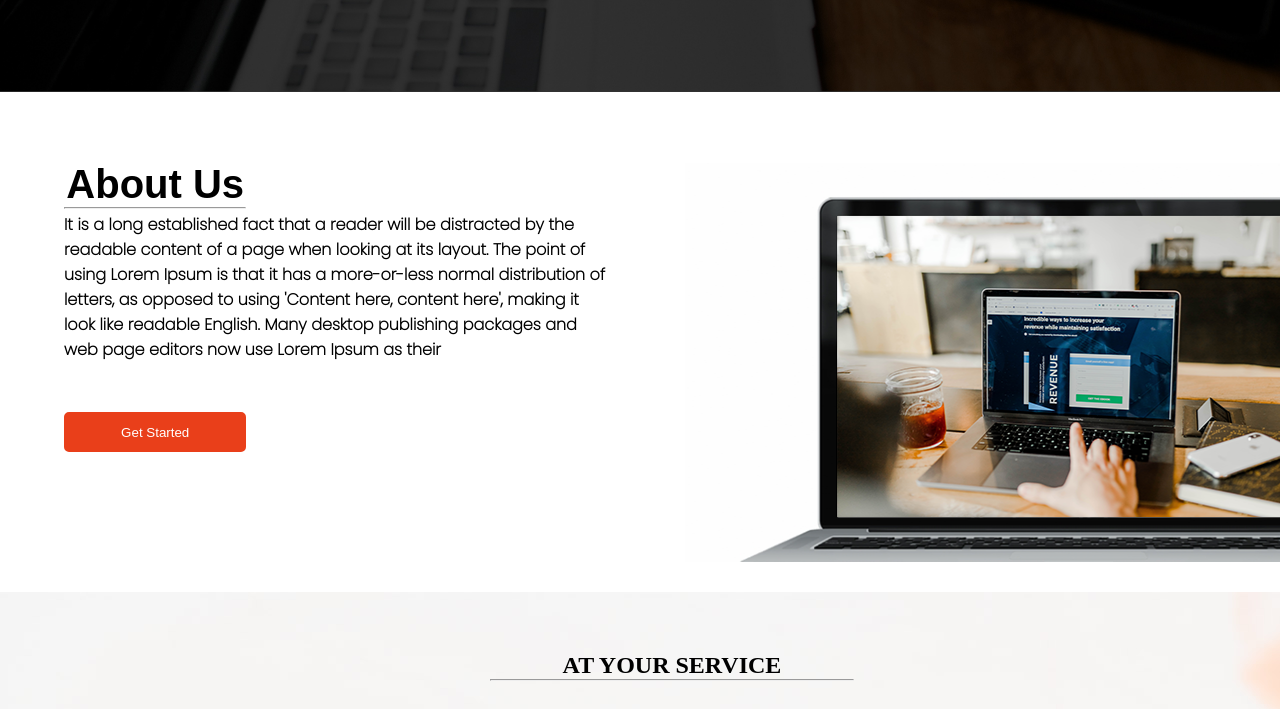
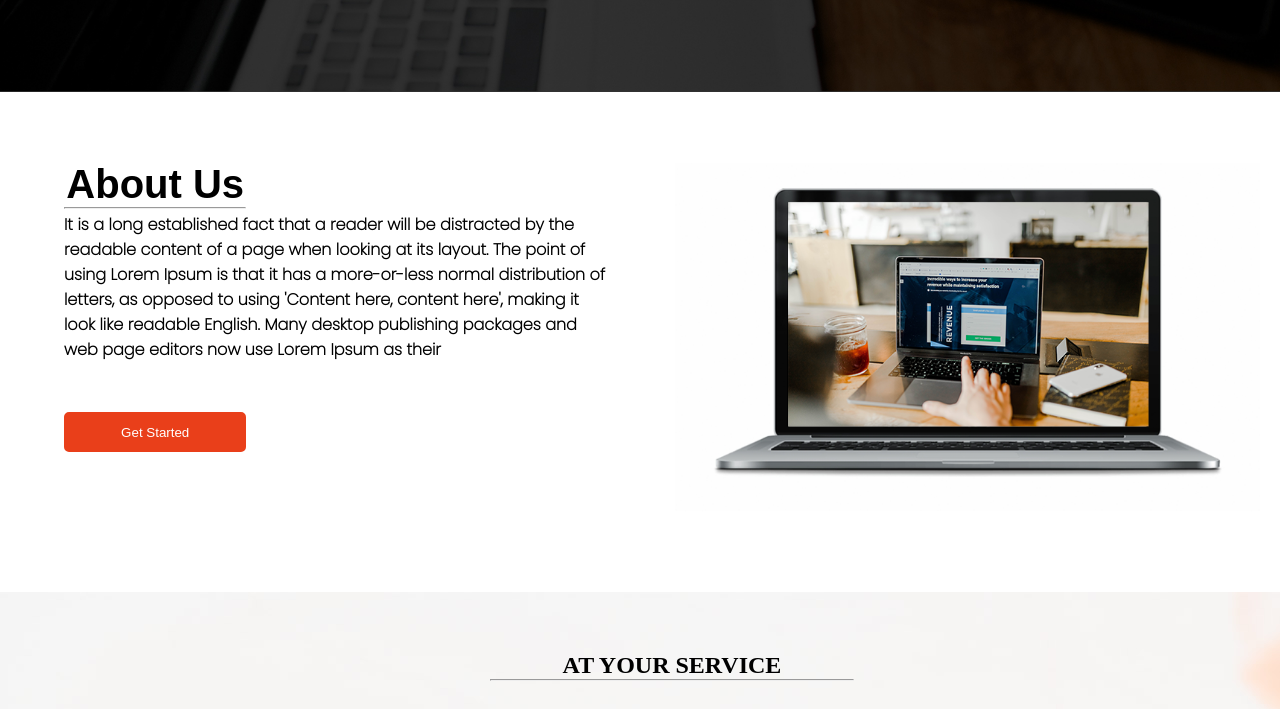
Before and after one commit to Navaneethan15/fregg, a plain HTML site: page index.html in a window 1280 px wide. Shown: the part 591-1300 px from the top of the page. Drawn offline with Linux system fonts and the light colour scheme.

Commit message:
Update index.css

```diff
--- a/index.css
+++ b/index.css
@@ -13,9 +13,6 @@
     background-size: cover;
     margin-top: 0%;
 }
-
-
-
 
 .menu1{
     width: 95%;
@@ -175,14 +172,15 @@ li{
 }
 .post1{
     width: 49%;
-    height: 400px;
+    height: 350px;
     /* border-style: dashed; */
     float: right;
     background-image: url(./images/about-img.png);
-    /* background-repeat: no-repeat; */
-    /* background-size: contain; */
+    background-repeat: no-repeat;
+    background-size: contain;
     /* border-style: dashed; */
     margin-top: 70px;
+    margin-right: 10px;
 }
 /* (2)nd page END - 3 page st  */
 .container3{
```
